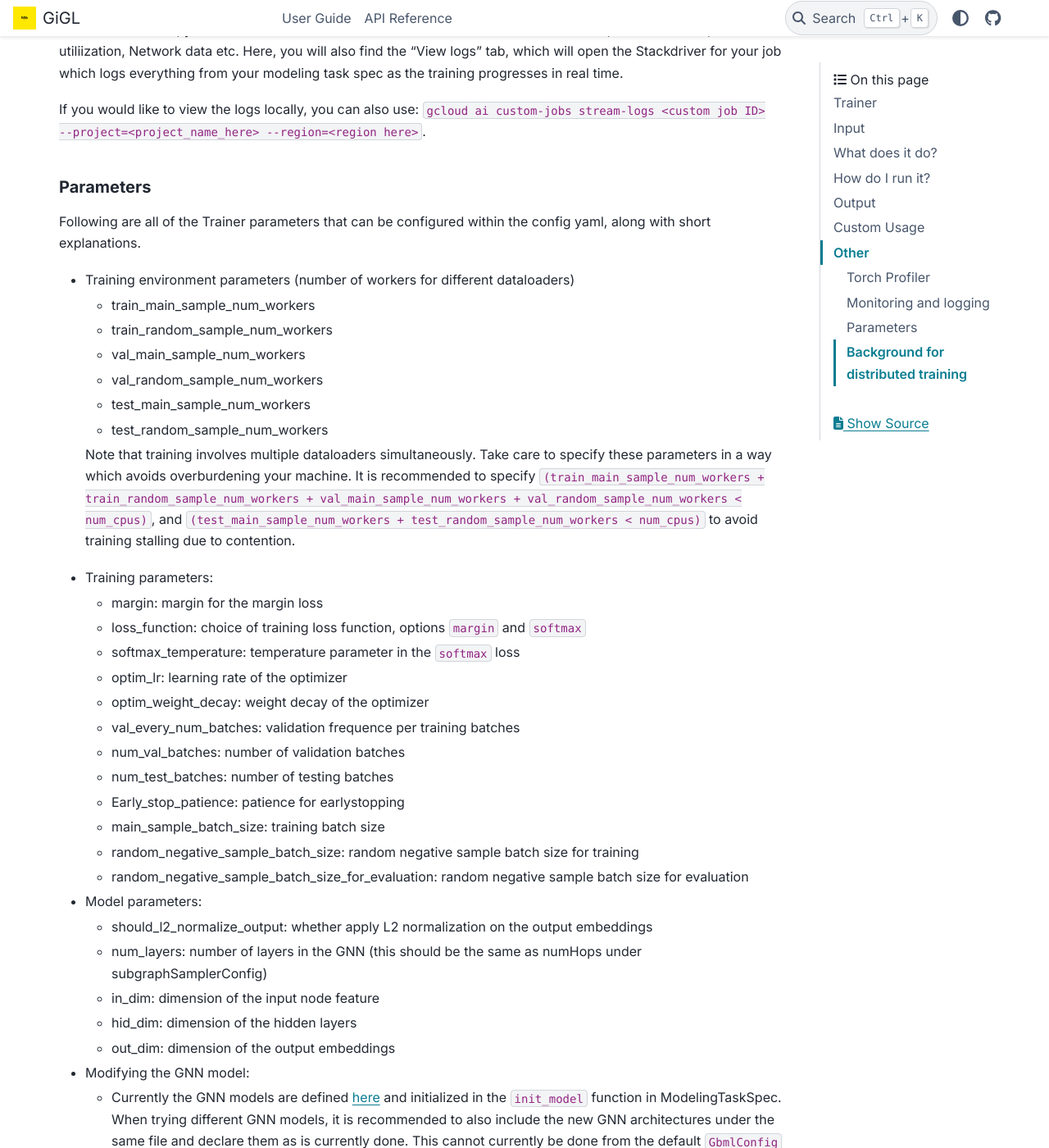
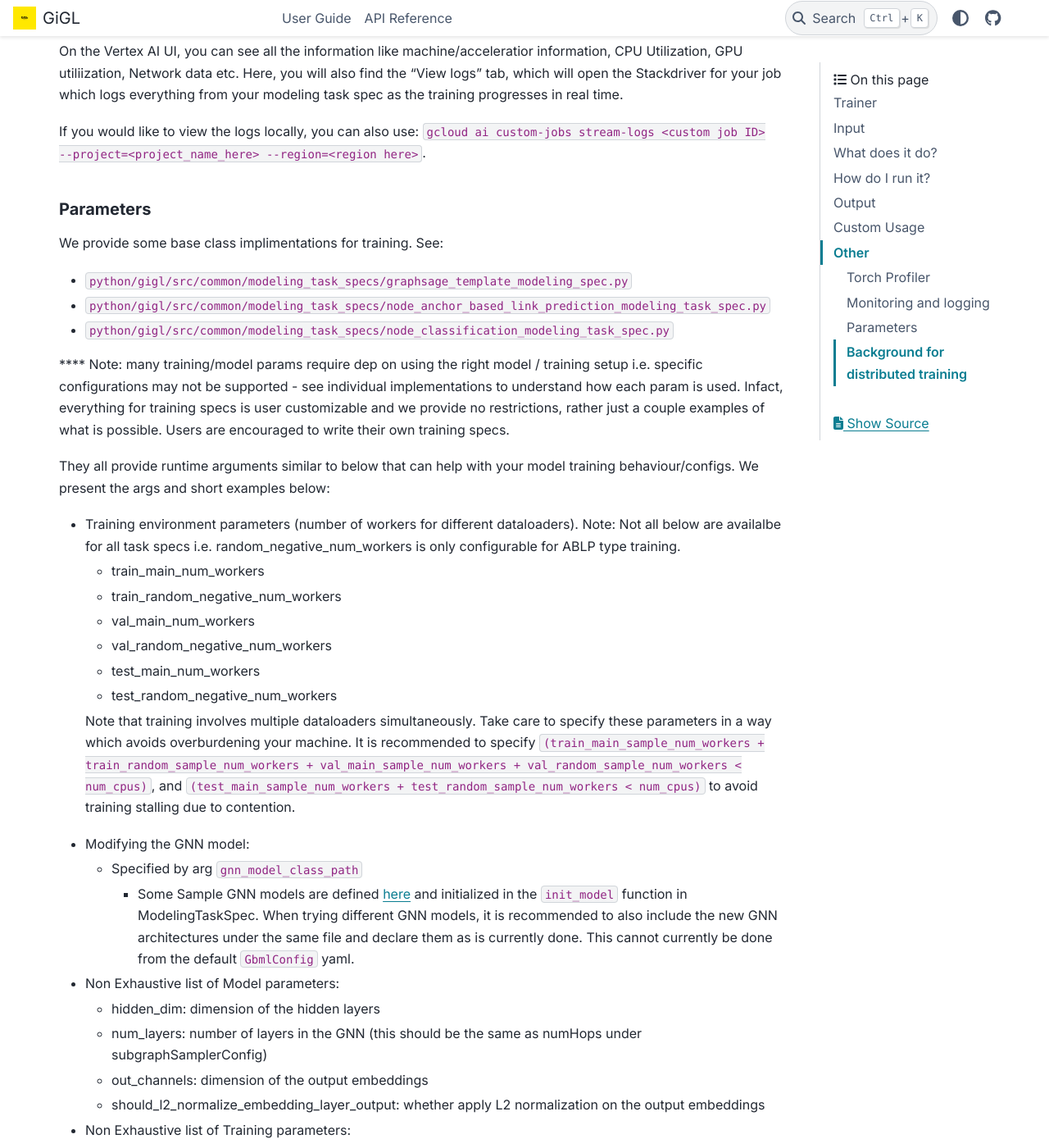
Before and after one commit to snap-research/GiGL, a Sphinx documentation site: the page built from docs/sphinx/source/components/trainer.md, in a window 1280 px wide and 1400 px high, scrolled down 2602 px. Shown: the whole window at 82% size. Built offline with Sphinx 7.4.7 and the PyData theme 0.15.4, drawn with Linux system fonts in a browser that asks for light colours; pages that are not in the unit, such as notebooks, are missing from menus; some of the changed text lies outside the part shown.

Commit message:
update READMEs

```diff
--- a/docs/sphinx/source/components/trainer.md
+++ b/docs/sphinx/source/components/trainer.md
@@ -95,46 +95,70 @@ If you would like to view the logs locally, you can also use: `gcloud ai custom-
 
 ### Parameters
 
-Following are all of the Trainer parameters that can be configured within the config yaml, along with short explanations.
+We provide some base class implimentations for training.
+See:
+- `python/gigl/src/common/modeling_task_specs/graphsage_template_modeling_spec.py`
+- `python/gigl/src/common/modeling_task_specs/node_anchor_based_link_prediction_modeling_task_spec.py`
+- `python/gigl/src/common/modeling_task_specs/node_classification_modeling_task_spec.py`
 
-- Training environment parameters (number of workers for different dataloaders)
-    - train_main_sample_num_workers
-    - train_random_sample_num_workers
-    - val_main_sample_num_workers
-    - val_random_sample_num_workers
-    - test_main_sample_num_workers
-    - test_random_sample_num_workers
+**** Note: many training/model params require dep on using the right model / training setup i.e. specific configurations may not be supported - see individual implementations to understand how each param is used. Infact, everything for training specs is user customizable and we provide no restrictions, rather just a couple examples of what is possible. Users are encouraged to write their own training specs.
+
+They all provide runtime arguments similar to below that can help with your model training behaviour/configs. We present the args and short examples below:
+
+- Training environment parameters (number of workers for different dataloaders). Note: Not all below are availalbe for all task specs i.e. random_negative_num_workers is only configurable for ABLP type training.
+    - train_main_num_workers
+    - train_random_negative_num_workers
+    - val_main_num_workers
+    - val_random_negative_num_workers
+    - test_main_num_workers
+    - test_random_negative_num_workers
 
   Note that training involves multiple dataloaders simultaneously.  Take care to specify these parameters in a way which avoids overburdening your machine.  It is recommended to specify `(train_main_sample_num_workers + train_random_sample_num_workers + val_main_sample_num_workers + val_random_sample_num_workers < num_cpus)`, and `(test_main_sample_num_workers + test_random_sample_num_workers < num_cpus)` to avoid training stalling due to contention.
 
+- Modifying the GNN model:
+    - Specified by arg `gnn_model_class_path`
+        - Some Sample GNN models are defined [here](/python/gigl/src/common/models/pyg/homogeneous.py) and initialized in the `init_model` function in ModelingTaskSpec. When trying different GNN models, it is recommended to also include the new GNN architectures under the same file and declare them as is currently done. This cannot currently be done from the default `GbmlConfig` yaml.
 
-- Training parameters:
-    - margin: margin for the margin loss
-    - loss_function: choice of training loss function, options `margin` and `softmax`
-    - softmax_temperature: temperature parameter in the `softmax` loss
-    - optim_lr: learning rate of the optimizer
-    - optim_weight_decay: weight decay of the optimizer
+
+
+- Non Exhaustive list of Model parameters:
+    - hidden_dim: dimension of the hidden layers
+    - num_layers: number of layers in the GNN (this should be the same as numHops under subgraphSamplerConfig)
+    - out_channels: dimension of the output embeddings
+    - should_l2_normalize_embedding_layer_output: whether apply L2 normalization on the output embeddings
+
+- Non Exhaustive list of Training parameters:
+    - num_heads
     - val_every_num_batches: validation frequence per training batches
     - num_val_batches: number of validation batches
     - num_test_batches: number of testing batches
-    - Early_stop_patience: patience for earlystopping
+    - optim_class_path: defaults to "torch.optim.Adam"
+    - optim_lr: learning rate of the optimizer
+    - optim_weight_decay: weight decay of the optimizer
+    - clip_grad_norm
+    - lr_scheduler_name: defaults to "torch.optim.lr_scheduler.ConstantLR"
+    - factor: param for lr scheduler
+    - total_iters: param for lr scheduler
     - main_sample_batch_size: training batch size
     - random_negative_sample_batch_size: random negative sample batch size for training
     - random_negative_sample_batch_size_for_evaluation: random negative sample batch size for evaluation
+    - train_main_num_workers
+    - val_main_num_workers
+    - test_main_num_workers
+    - train_random_negative_num_workers
+    - val_random_negative_num_workers
+    - test_random_negative_num_workers
+    - early_stop_criterion: defaults to "loss"
+    - early_stop_patience: patience for earlystopping
+    - task_path: python class path to supported training tasks i.e. Retrieval `gigl.src.common.models.layers.task.Retrieval`; see gigl.src.common.models.layers.task.py for more info
+    - softmax_temp: temperature parameter in the `softmax` loss
+    - should_remove_accidental_hits
 
-- Model parameters:
-    - should_l2_normalize_output: whether apply L2 normalization on the output embeddings
-   - num_layers: number of layers in the GNN (this should be the same as numHops under subgraphSamplerConfig)
-   - in_dim: dimension of the input node feature
-   - hid_dim: dimension of the hidden layers
-   - out_dim: dimension of the output embeddings
 
-- Modifying the GNN model:
-    - Currently the GNN models are defined [here](/python/gigl/src/common/models/pyg/homogeneous.py) and initialized in the `init_model` function in ModelingTaskSpec. When trying different GNN models, it is recommended to also include the new GNN architectures under the same file and declare them as is currently done. This cannot currently be done from the default `GbmlConfig` yaml.
 
 ###  Background for distributed training
 
-Trainer currently uses PyTorch distributed training abstractions  to enable multi-node and multi-GPU training. Some useful terminology and links to learn about these abstractions below.
+Trainer currently uses PyTorch distributed training abstractions to enable multi-node and multi-GPU training. Some useful terminology and links to learn about these abstractions below.
 
 - **WORLD**: Group of processes/workers that are used for distributed training.
 - **WORLD_SIZE**:  The number of processes/workers in the distributed training WORLD.
```
Also changed, not shown: other parts of docs/sphinx/source/components/trainer.md (+5 -5 lines), docs/sphinx/source/components/config_populator.md (+4 -4 lines), docs/sphinx/source/components/data_preprocessor.md (+7 -7 lines), docs/sphinx/source/components/inferencer.md (+8 -9 lines), docs/sphinx/source/components/split_generator.md (+7 -7 lines), docs/sphinx/source/components/subgraph_sampler.md (+7 -7 lines), 6 other files.
